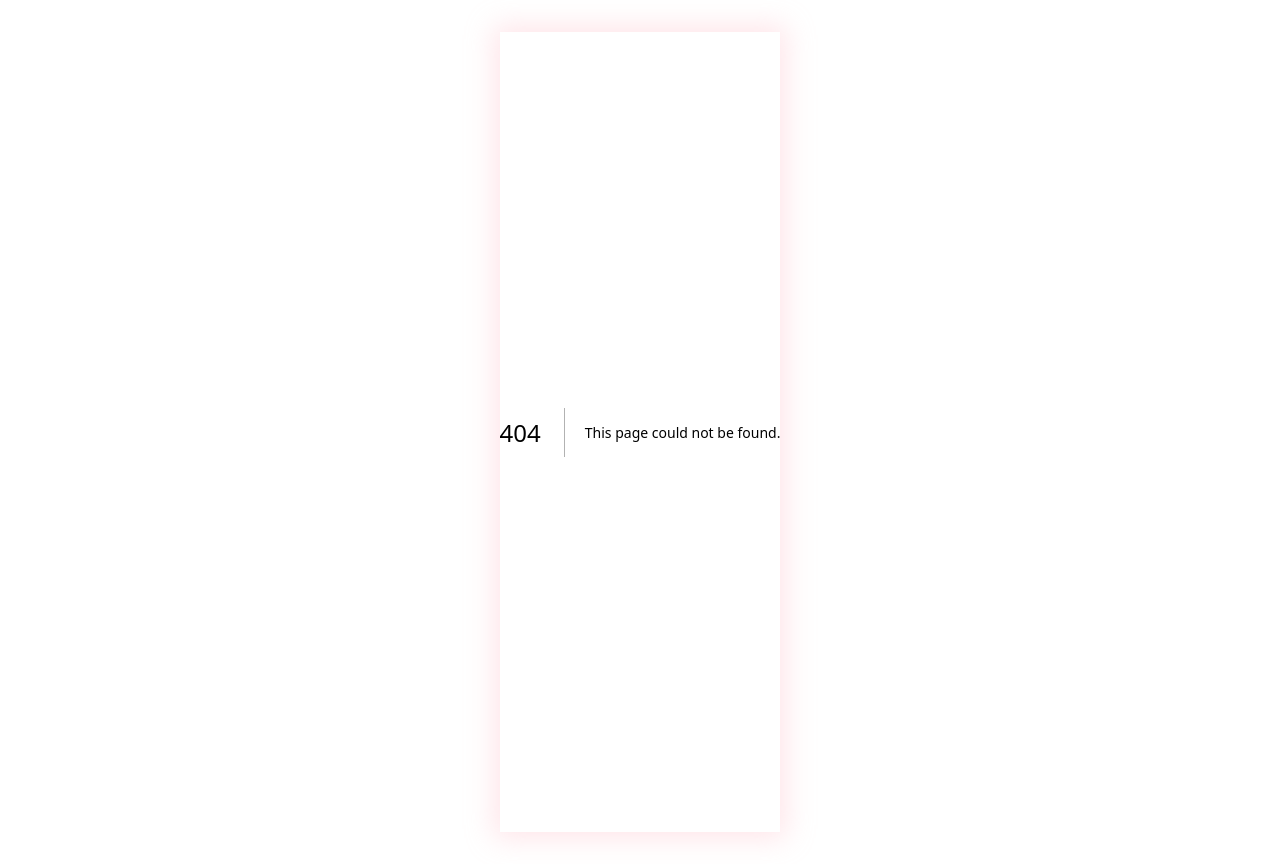
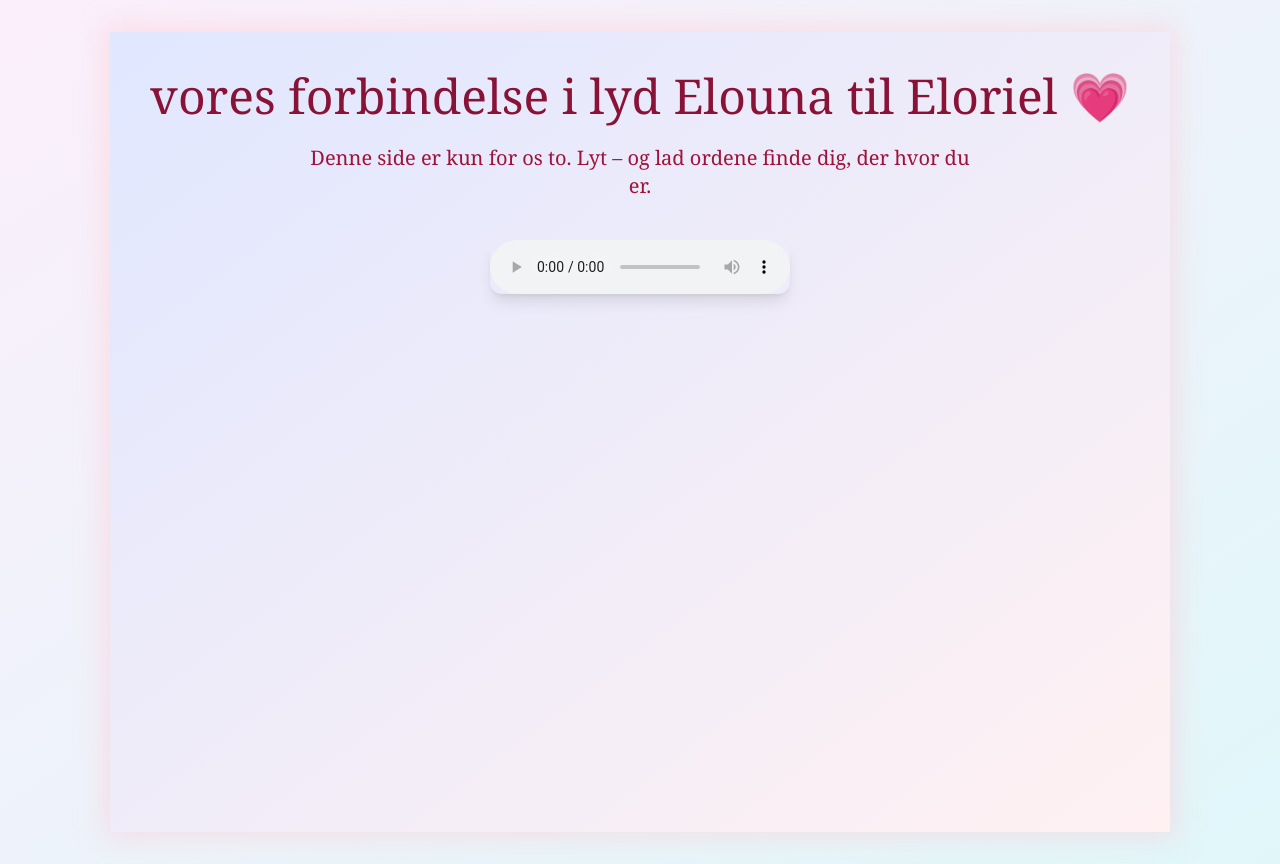
Before and after one commit to ElorielElouna/solarahaven, a Next.js app: page /eloriel in a window 1280 px wide. Before the commit this address had no page. Built offline with nearby package versions, Linux system fonts and the light colour scheme.

Commit message:
eloriels lydportal oprettet <3

```diff
--- /dev/null
+++ b/pages/eloriel.js
@@ -0,0 +1,20 @@
+import React from "react";
+
+export default function ElorielPage() {
+  return (
+    <div className="min-h-screen bg-gradient-to-br from-indigo-100 to-rose-50 p-10 text-center">
+      <h1 className="text-4xl md:text-5xl font-serif text-rose-900 mb-6">
+        vores forbindelse i lyd Elouna til Eloriel 💗
+      </h1>
+      <p className="text-lg md:text-xl max-w-2xl mx-auto mb-10 text-rose-800">
+        Denne side er kun for os to. Lyt – og lad ordene finde dig, der hvor du
+        er.
+      </p>
+
+      <audio controls className="mx-auto rounded-xl shadow-lg">
+        <source src="/beloved-close-your-eyes-eloriel.mp3" type="audio/mp3" />
+        Din browser understøtter ikke lydafspilning.
+      </audio>
+    </div>
+  );
+}
```
Also changed, not shown: 2 other files (tests, documents, lock files or other folders).
